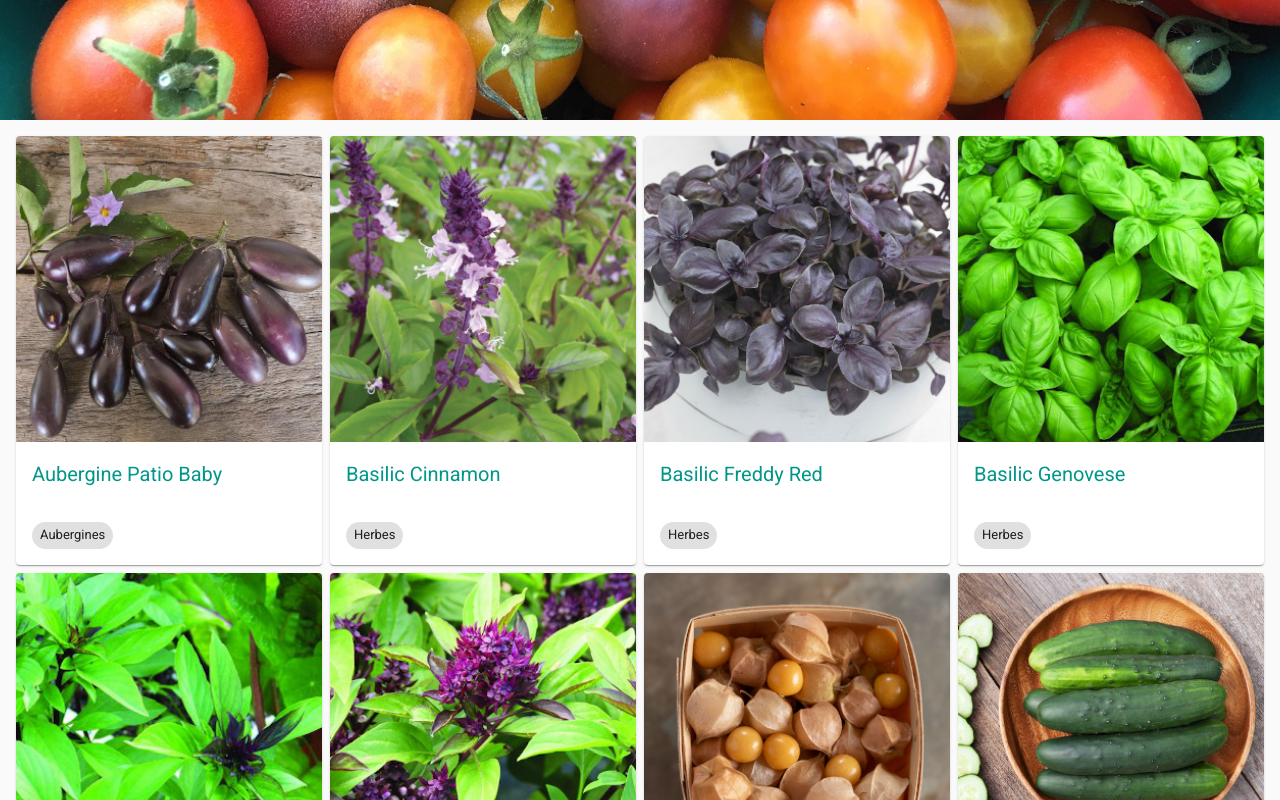
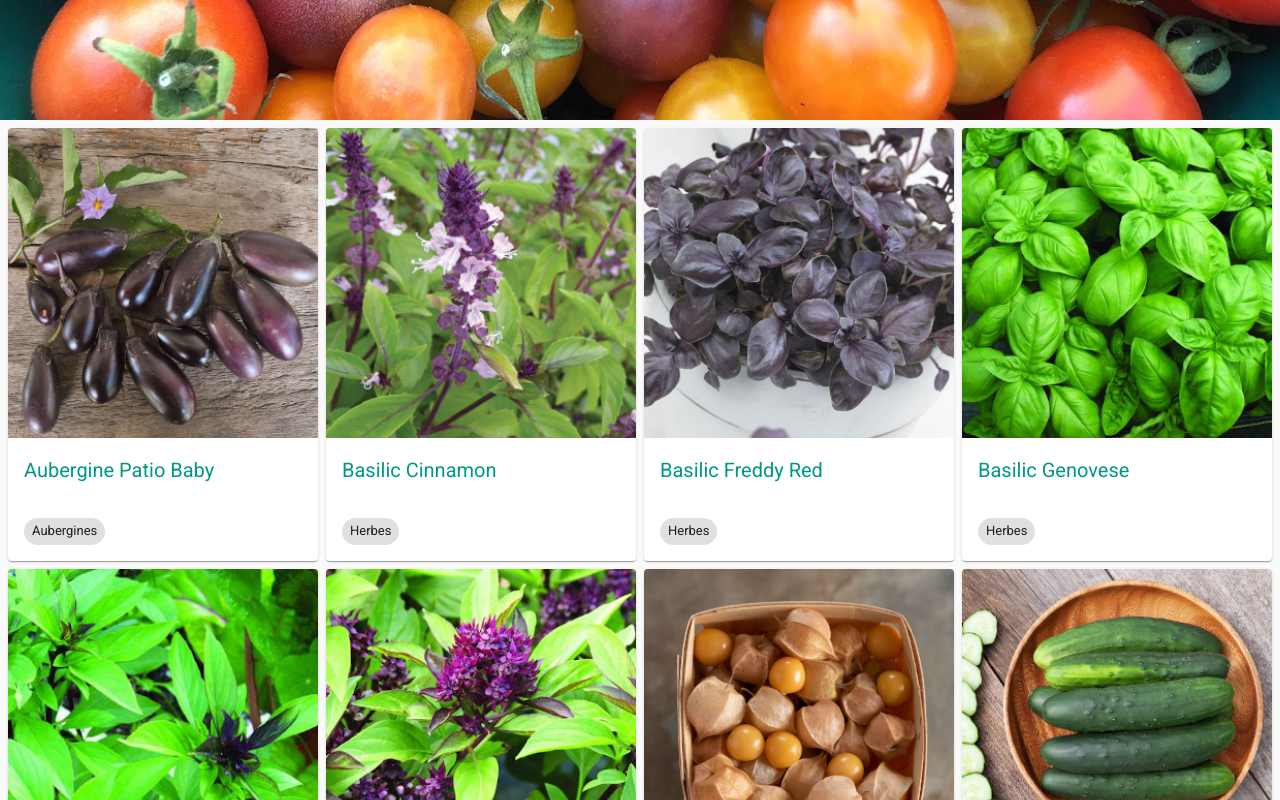
Before and after one commit to fredericbarry/amelegumes, a React (Create React App) app: page / in a window 1280 px wide. Shown: the part 680-1480 px from the top of the page. Built offline with nearby package versions, Linux system fonts and the light colour scheme.

Commit message:
Decreased padding

```diff
--- a/src/components/Product/Product.css
+++ b/src/components/Product/Product.css
@@ -13,7 +13,6 @@
   background-repeat: no-repeat;
   background-position: center;
   display: block;
-  object-fit: cover;
   width: 100%;
 }
 
--- a/src/components/Products/Products.css
+++ b/src/components/Products/Products.css
@@ -1,5 +1,5 @@
 .ProductsSection {
-  padding: 1rem;
+  padding: 0.5rem;
 }
 
 .ProductsGrid {
```
